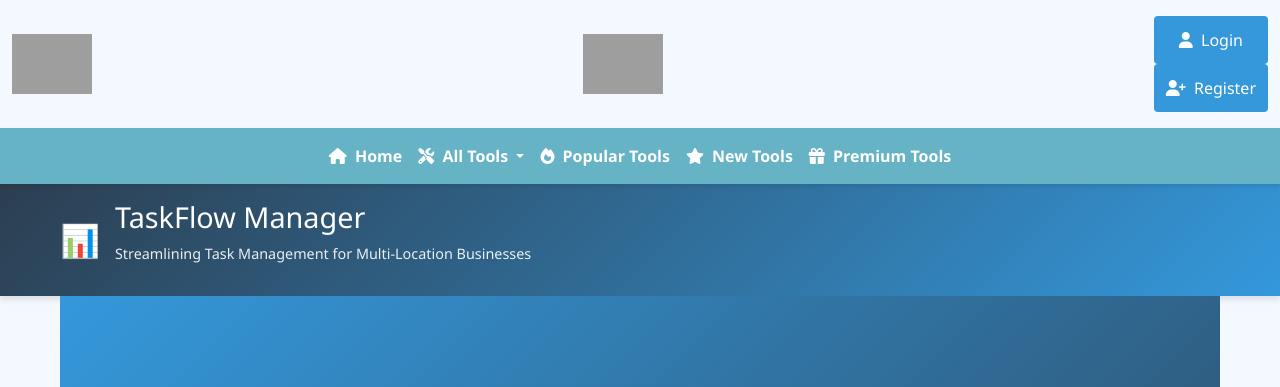
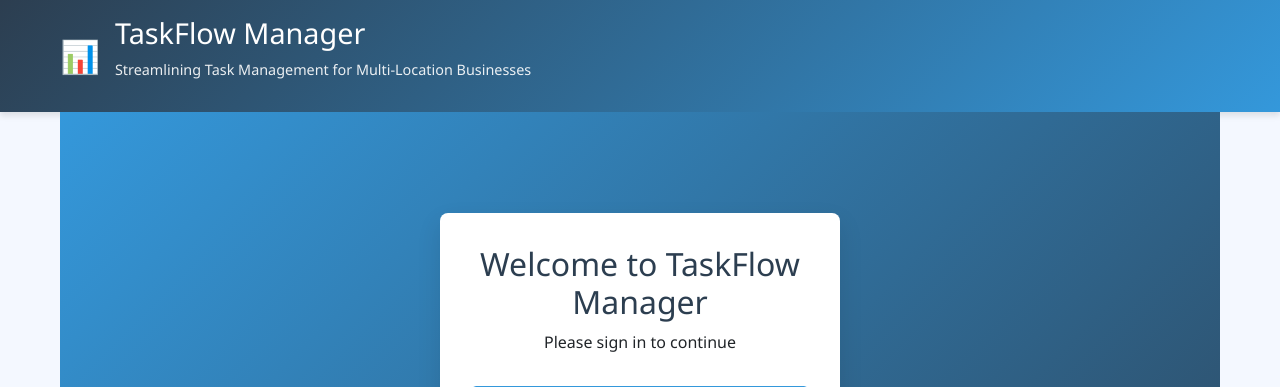
Before and after one commit to ssneon1/FYF, a Flask app: page / in a window 1280 px wide. Shown: the top 387 px of the page. Run offline with Flask 3, Linux system fonts and the light colour scheme; grey boxes are pictures that could not be loaded.

Commit message:
Update index.html

```diff
--- a/templates/index.html
+++ b/templates/index.html
@@ -9,54 +9,8 @@
   <link rel="stylesheet" href="{{ url_for('static', filename='css/app.css') }}">
 </head>
 <body>
-  <!-- Middle Section -->
-<div class="container-fluid d-flex flex-wrap justify-content-between align-items-center py-3">
-  <!-- Logo -->
-  <div class="header-logo">
-    <img src="https://i.ibb.co/PGbr0gRj/Fill-Your-Form-LOGO.png" alt="FYF Logo" height="60">
-  </div>
-
-  <!-- Banner -->
-  <div class="header-banner text-center flex-grow-1">
-    <img src="https://i.ibb.co/8DN2xRY6/Fill-Your-Form-Banner.png" alt="FYF Banner" class="img-fluid" height="60">
-  </div>
-
-  <!-- Buttons -->
-  <div class="header-buttons">
-    <button class="btn btn-primary btn-sm me-2">
-      <i class="fa fa-user me-1"></i> Login
-    </button>
-    <button class="btn btn-outline-primary btn-sm">
-      <i class="fa fa-user-plus me-1"></i> Register
-    </button>
-  </div>
-</div>
 
 
-  <!-- Main Navigation -->
-  <nav class="navbar navbar-expand-lg navbar-light bg-lightblue">
-    <div class="container-fluid">
-      <div class="collapse navbar-collapse justify-content-center" id="mainNavbar">
-        <ul class="navbar-nav">
-          <li class="nav-item"><a class="nav-link text-white" href="https://fillyourforms.com/"><i class="fa fa-home me-1"></i> Home</a></li>
-          <li class="nav-item dropdown">
-            <a class="nav-link dropdown-toggle text-white" href="#" role="button" data-bs-toggle="dropdown">
-              <i class="fa fa-tools me-1"></i> All Tools
-            </a>
-            <ul class="dropdown-menu">
-              <li><a class="dropdown-item" href="https://fillyourforms.com/"><i class="fa fa-file-text me-2"></i> Forms</a></li>
-              <li><a class="dropdown-item" href="https://fillyourforms.com/"><i class="fa fa-calculator me-2"></i> Calculators</a></li>
-              <li><a class="dropdown-item" href="https://fillyourforms.com/"><i class="fa fa-code me-2"></i> Developer Tools</a></li>
-              <li><a class="dropdown-item" href="https://fillyourforms.com/"><i class="fa fa-paint-brush me-2"></i> Design Tools</a></li>
-            </ul>
-          </li>
-          <li class="nav-item"><a class="nav-link text-white" href="https://fillyourforms.com/"><i class="fa fa-fire me-1"></i> Popular Tools</a></li>
-          <li class="nav-item"><a class="nav-link text-white" href="https://fillyourforms.com/"><i class="fa fa-star me-1"></i> New Tools</a></li>
-          <li class="nav-item"><a class="nav-link text-white" href="https://fillyourforms.com/"><i class="fa fa-gift me-1"></i> Premium Tools</a></li>
-        </ul>
-      </div>
-    </div>
-  </nav>
 
   <!-- Toast Notification -->
   <div class="toast" id="toast">
```
